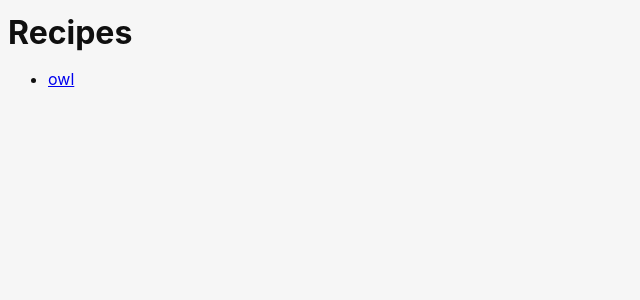
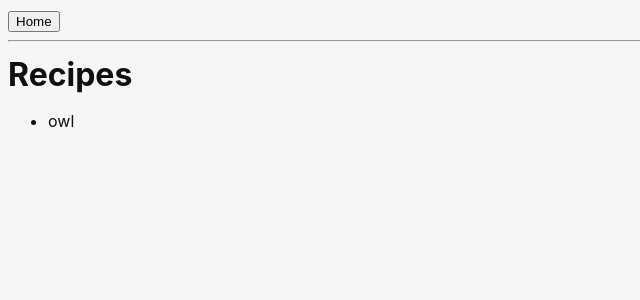
Before and after one commit to kerstop/My-Recipe-Book, a React (Vite) app: page / in a window 1280 px wide. Shown: the top 300 px of the page, without its empty margins (0-640 px from the left). Built offline with nearby package versions, Linux system fonts and the light colour scheme.

Commit message:
removed react router

```diff
--- a/src/components/edit-recipe.tsx
+++ b/src/components/edit-recipe.tsx
@@ -1,7 +1,8 @@
-import { useRef, useState } from "react";
+import { useContext, useRef, useState } from "react";
 import { Ingredient, IngredientList, Recipe, RecipeBook } from "../recipe-book";
 import { max } from "lodash";
 import { useNavigate, useParams } from "react-router";
+import GlobalState from "../context";
 
 const EditIngredient: React.FC<{
   ingredient: Ingredient;
@@ -41,20 +42,10 @@ const EditIngredient: React.FC<{
   );
 };
 
-const EditRecipe: React.FC<{
-  recipeBook: RecipeBook;
-  setRecipeBook: (RecipeBook: RecipeBook) => void;
-}> = ({ recipeBook, setRecipeBook }) => {
-  const { recipeName } = useParams();
-
-  const navigate = useNavigate();
-
-  if (recipeName === undefined) {
-    return <div>No Recipe Selected</div>;
-  }
-
+const EditRecipe: React.FC = () => {
+  const { book, recipeId, setBook, setEditing } = useContext(GlobalState);
   const [recipe, setRecipe] = useState(
-    recipeBook.recipes.find((r) => r.title === recipeName),
+    book.recipes.find((r) => r.id === recipeId),
   );
 
   if (recipe === undefined) {
@@ -65,17 +56,15 @@ const EditRecipe: React.FC<{
     <form
       method="dialog"
       onSubmit={(e) => {
-        let recipeToUpdate = recipeBook.recipes.findIndex(
-          (r) => r.id === recipe.id,
-        );
+        let recipeToUpdate = book.recipes.findIndex((r) => r.id === recipe.id);
         if (recipeToUpdate === -1) {
-          recipeBook.recipes.push(recipe);
+          book.recipes.push(recipe);
         } else {
-          recipeBook.recipes[recipeToUpdate] = recipe;
+          book.recipes[recipeToUpdate] = recipe;
         }
-        setRecipeBook({ ...recipeBook });
-        console.log(recipeBook.recipes);
-        navigate(`/recipes/${recipe.title}`);
+        setBook({ ...book });
+        console.log(book.recipes);
+        setEditing(false);
       }}
     >
       <label>
--- a/src/components/recipe-book.tsx
+++ b/src/components/recipe-book.tsx
@@ -1,17 +1,23 @@
-import React from "react";
+import React, { useContext } from "react";
 import { RecipeBook } from "../recipe-book";
 import { NavLink } from "react-router";
+import GlobalState from "../context";
 
-const RecipeBookPage: React.FC<{ recipeBook: RecipeBook }> = ({
-  recipeBook: book,
-}) => {
+const RecipeBookPage: React.FC = () => {
+  const { book, setRecipeId } = useContext(GlobalState);
   return (
     <>
       <h1>Recipes</h1>
       <ul>
         {book.recipes.map((recipe) => (
-          <li>
-            <NavLink to={`/recipes/${recipe.title}`}>{recipe.title}</NavLink>
+          <li key={recipe.id}>
+            <a
+              onClick={() => {
+                setRecipeId(recipe.id);
+              }}
+            >
+              {recipe.title}
+            </a>
           </li>
         ))}
       </ul>
--- a/src/components/recipe.tsx
+++ b/src/components/recipe.tsx
@@ -1,21 +1,12 @@
-import React, { useRef } from "react";
+import React, { useContext, useRef } from "react";
 import { Recipe, RecipeBook } from "../recipe-book";
 import { useNavigate, useParams } from "react-router";
 import EditRecipe from "./edit-recipe";
+import GlobalState from "../context";
 
-const RecipeDisplay: React.FC<{ recipeBook: RecipeBook }> = ({
-  recipeBook,
-}) => {
-  const { recipeName } = useParams();
-
-  const navigate = useNavigate();
-
-  if (recipeName === undefined) {
-    return <div>No Recipe Selected</div>;
-  }
-  const recipe = recipeBook.recipes.find(
-    (recipe) => recipe.title === recipeName,
-  );
+const RecipeDisplay: React.FC = () => {
+  const { book, recipeId, setEditing } = useContext(GlobalState);
+  const recipe = book.recipes.find((recipe) => recipe.id === recipeId);
   if (recipe === undefined) {
     return <div>Recipe Not Found</div>;
   }
@@ -26,7 +17,7 @@ const RecipeDisplay: React.FC<{ recipeBook: RecipeBook }> = ({
         type="button"
         value={"edit"}
         onClick={() => {
-          navigate(`/recipes/${recipeName}/edit`);
+          setEditing(true);
         }}
       />
       <h1>{recipe.title}</h1>
--- /dev/null
+++ b/src/context.ts
@@ -0,0 +1,13 @@
+import React from "react";
+import { RecipeBook } from "./recipe-book";
+
+const GlobalState = React.createContext<{
+  book: RecipeBook;
+  setBook: (newBook: RecipeBook) => void;
+  recipeId: string | null;
+  setRecipeId: (id: string) => void;
+  editing: boolean;
+  setEditing: (editing: boolean) => void;
+}>(null as any);
+
+export default GlobalState;
--- a/src/main.css
+++ b/src/main.css
@@ -18,3 +18,12 @@ form {
   display: flex;
   flex-direction: column;
 }
+
+a {
+  color: inherit;
+}
+
+a:hover {
+  text-decoration: underline;
+  cursor: pointer;
+}
--- a/src/main.tsx
+++ b/src/main.tsx
@@ -1,18 +1,11 @@
-import React, { useState } from "react";
+import React, { useContext, useState } from "react";
 import ReactDOM from "react-dom/client";
-import App from "./App";
-import {
-  BrowserRouter,
-  createBrowserRouter,
-  Route,
-  RouterProvider,
-  Routes,
-} from "react-router";
 import RecipeDisplay from "./components/recipe";
 import RecipeBookDisplay from "./components/recipe-book";
 import { Recipe, RecipeBook } from "./recipe-book";
 import "./main.css";
 import EditRecipe from "./components/edit-recipe";
+import GlobalState from "./context";
 
 const defaultBook: RecipeBook = {
   recipes: [
@@ -26,27 +19,43 @@ const defaultBook: RecipeBook = {
   ],
 };
 
-const HomePage: React.FC = () => {
+const Body: React.FC = () => {
+  const { recipeId, editing } = useContext(GlobalState);
+  if (recipeId !== null) {
+    if (editing) {
+      return <EditRecipe />;
+    } else {
+      return <RecipeDisplay />;
+    }
+  } else {
+    return <RecipeBookDisplay />;
+  }
+};
+
+const RootNode: React.FC = () => {
   const [book, setBook] = useState(defaultBook);
+  const [recipeId, setRecipeId] = useState<string | null>(null);
+  const [editing, setEditing] = useState(false);
 
-  const routes = (
-    <Routes>
-      <Route path="/" element={<RecipeBookDisplay recipeBook={book} />} />
-      <Route
-        path="/recipes/:recipeName"
-        element={<RecipeDisplay recipeBook={book} />}
+  return (
+    <GlobalState.Provider
+      value={{ book, setBook, recipeId, setRecipeId, editing, setEditing }}
+    >
+      <input
+        type="button"
+        value="Home"
+        onClick={() => {
+          setRecipeId(null);
+        }}
       />
-      <Route
-        path="/recipes/:recipeName/edit"
-        element={<EditRecipe recipeBook={book} setRecipeBook={setBook} />}
-      />
-    </Routes>
+      <hr />
+      <Body />
+    </GlobalState.Provider>
   );
-  return <BrowserRouter>{routes}</BrowserRouter>;
 };
 
 ReactDOM.createRoot(document.getElementById("root") as HTMLElement).render(
   <React.StrictMode>
-    <HomePage />
+    <RootNode />
   </React.StrictMode>,
 );
```
